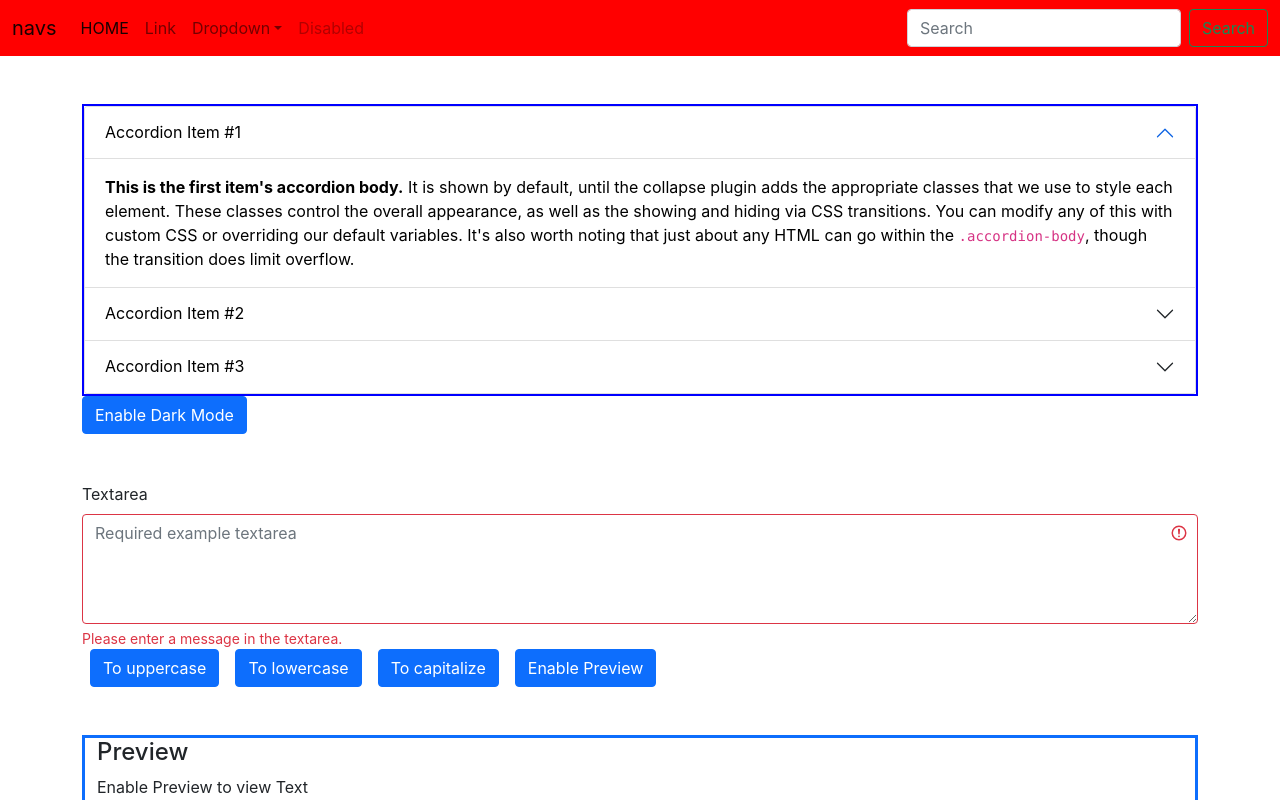
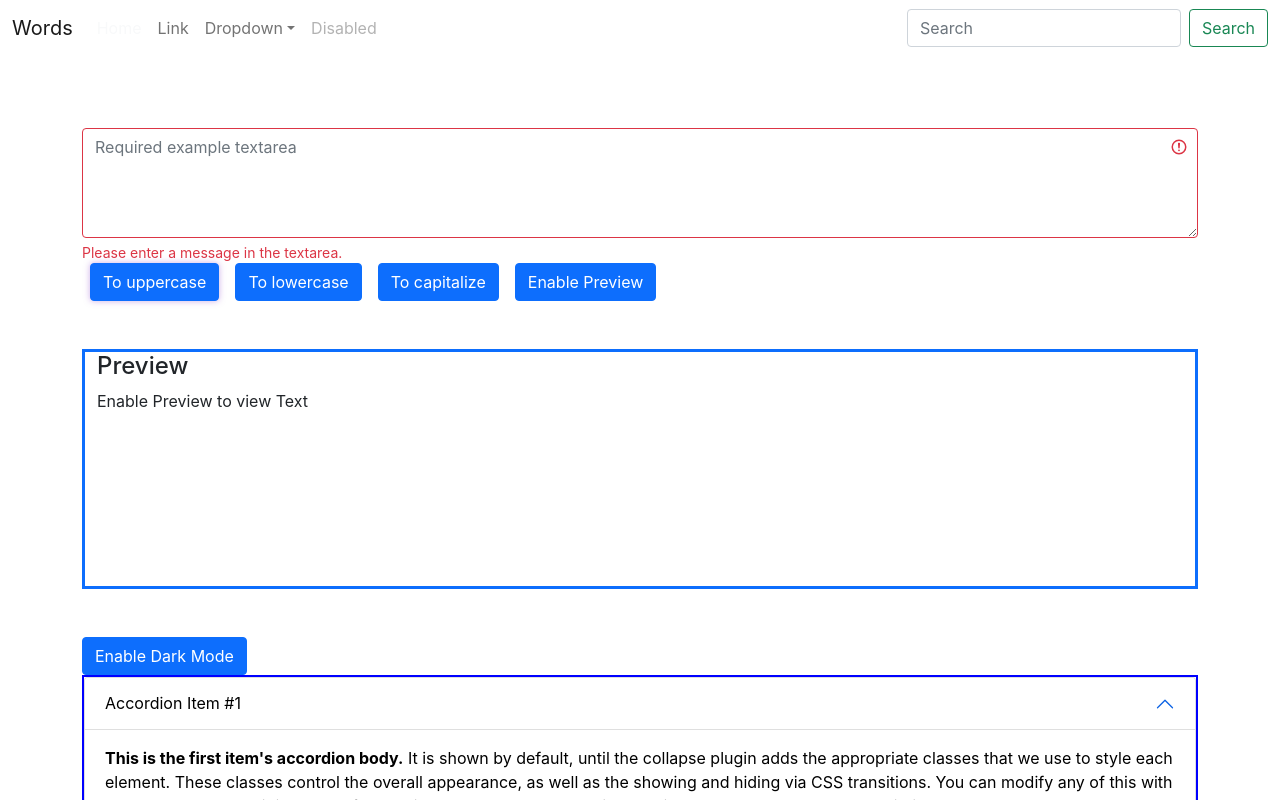
Before and after one commit to saudcodes/WordUtils, a React (Create React App) app: page / in a window 1280 px wide. Shown: the top 800 px of the page. Built offline with nearby package versions, Linux system fonts and the light colour scheme.

Commit message:
refactor UI

```diff
--- a/src/App.js
+++ b/src/App.js
@@ -32,9 +32,10 @@ document.body.style.backgroundColor = "black"
   }
   return (
     <>
-      <Navbar title="navs" link="HOME" glow={modeEnabled} />
-      <Dark mode={modeEnabled} toggleBtn={toggleBtn}/>
+      <Navbar title="Words" link="Home" glow={modeEnabled} />
+
       <NewForm new={modeEnabled} />
+      <Dark mode={modeEnabled} toggleBtn={toggleBtn} />
     </>
 
   );
--- a/src/components/Dark.js
+++ b/src/components/Dark.js
@@ -16,7 +16,7 @@ export default function Dark(props) {
                 color: "white",
                 backgroundColor: "black",
             })
-            setBtnText("Enable Light Mdor")
+            setBtnText("Enable Light Mode")
         }
         else {
 
@@ -32,7 +32,9 @@ export default function Dark(props) {
 
     return (
         <>
+
             <div className="container mt-5">
+                <button className="btn btn-primary" onClick={props.toggleBtn} type="submit">{btnText}</button>
                 <div className="accordion  " style={{ border: "2px solid ", color: props.mode === "dark" ? "red " : "blue", boxShadow: " 120px 80px 40px 20px #0ffs" }} id="accordionExample" >
                     <div className="accordion-item" style={style}>
                         <h2 className="accordion-header" id="headingOne">
@@ -73,7 +75,7 @@ export default function Dark(props) {
                 </div>
 
 
-                <button className="btn btn-primary" onClick={props.toggleBtn} type="submit">{btnText}</button>
+
             </div>
         </>
     )
--- a/src/components/Navbar.js
+++ b/src/components/Navbar.js
@@ -4,15 +4,19 @@ export default function Navbar(props) {
   const [style, setStyle] = useState({ background: "red" })
   // const newJ = setStyle({ background: "red" });
 
-  // useEffect(() => {
-  //   if (props.glow === "dark") {
-  //     setStyle({
-  //       background: "linear-gradient(15deg, #13547a 0%, #80d0c7 100%)", boxShadow: "0px -12px 55px  #0ff",
-  //     })
-  //   }
+  useEffect(() => {
+    if (props.glow === "dark") {
+      setStyle({
+        background: "linear-gradient(15deg, #13547a 1%, #80d0c7 75%)", boxShadow: "0px -12px 55px  #0ff", a: "white",
+      })
+    }
+    else {
+      setStyle({
+        background: "white"
+      })
+    }
 
-
-  // }, [props.glow])
+  }, [props.glow])
   return (
 
     <>
@@ -22,10 +26,10 @@ export default function Navbar(props) {
           <button className="navbar-toggler" type="button" data-bs-toggle="collapse" data-bs-target="#navbarSupportedContent" aria-controls="navbarSupportedContent" aria-expanded="false" aria-label="Toggle navigation">
             <span className="navbar-toggler-icon"></span>
           </button>
-          <div className="collapse navbar-collapse" id="navbarSupportedContent">
-            <ul className="navbar-nav me-auto mb-2 mb-lg-0">
+          <div className="collapse text-light navbar-collapse" id="navbarSupportedContent">
+            <ul className="navbar-nav text-light me-auto mb-2 mb-lg-0">
               <li className="nav-item">
-                <a className="nav-link active" aria-current="page" href="/">{props.link}</a>
+                <a className="nav-link text-light active" aria-current="page" href="/">{props.link}</a>
               </li>
               <li className="nav-item">
                 <a className="nav-link" href="/">Link</a>
--- a/src/components/NewForm.js
+++ b/src/components/NewForm.js
@@ -48,7 +48,8 @@ const NewForm = (props) => {
 
                 <form className="was-validated">
                     <div className="mt-5">
-                        <label htmlFor="validationTextarea" className={`form-label text-${props.new === "light" ? "dark" : "light"}`}>Textarea</label>
+                        <h3 className={`fst-italic text-${props.new === "light" ? "dark" : "light"}`}> {text.length === 0 ? "" : text.length + " charactars " + text.split(" ").length + " words"}</h3>
+                        <label htmlFor="validationTextarea" className={`form-label text-${props.new === "light" ? "dark" : "light"}`}></label>
                         <textarea value={text} onChange={handleChange} className="form-control  is-invalid" rows="4" id="validationTextarea" placeholder="Required example textarea" required></textarea>
                         <div className="invalid-feedback">
                             Please enter a message in the textarea.
@@ -56,7 +57,7 @@ const NewForm = (props) => {
 
                     </div>
 
-                    <button className="btn mx-2 btn-primary" onClick={upperCase} type="submit">To uppercase</button>
+                    <button style={{ border: props.mode === "dark" ? "1px solid white" : "", boxShadow: "0 0 6px 0 rgba(157, 96, 212, 0.5)", borderColor: "linear-gradient(15deg, #13547a 1%, #80d0c7 75%)" }} className="btn mx-2 btn-primary" onClick={upperCase} type="submit">To uppercase</button>
                     <button className="btn mx-2 btn-primary" onClick={lowerCase} type="submit">To lowercase</button>
                     <button className="btn mx-2 btn-primary" onClick={capitalize} type="submit">To capitalize</button>
                     <button className="btn mx-2 btn-primary" onClick={activateText} type="submit">{btnPreview} </button>
```
